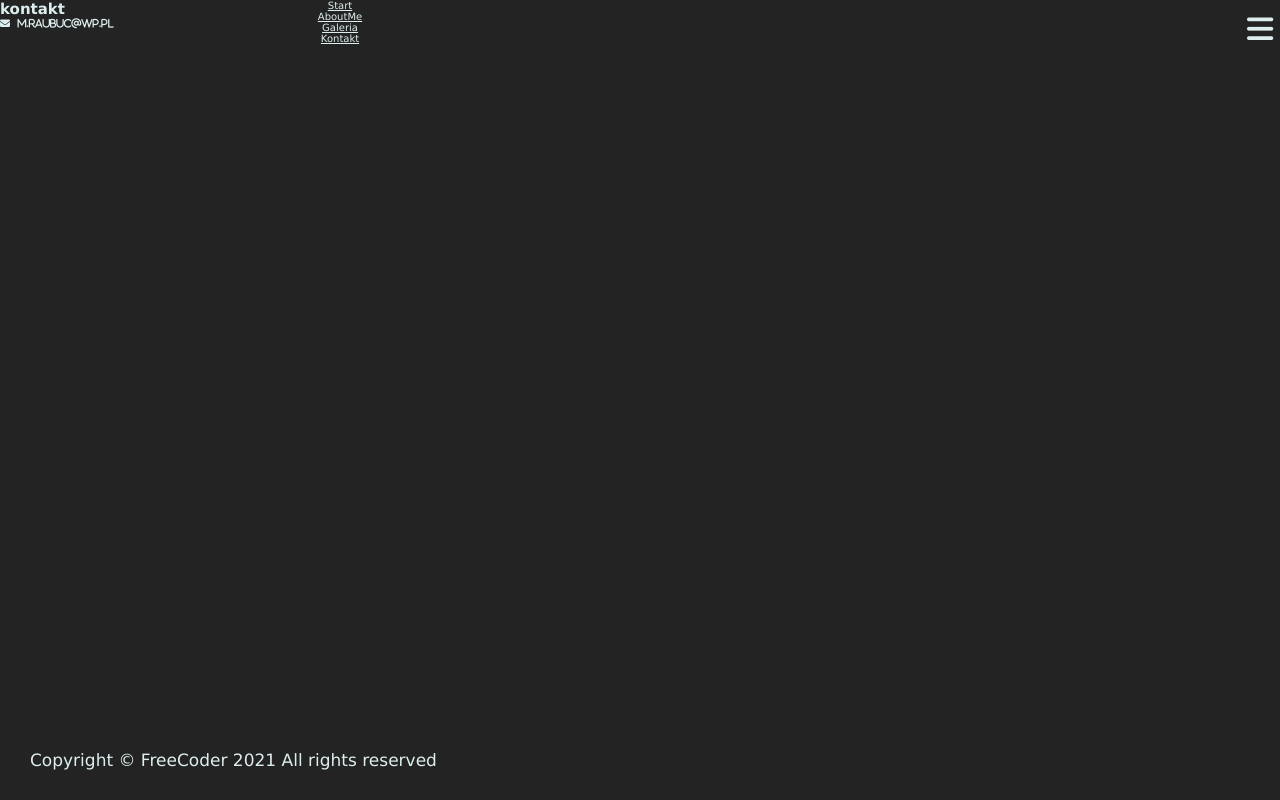
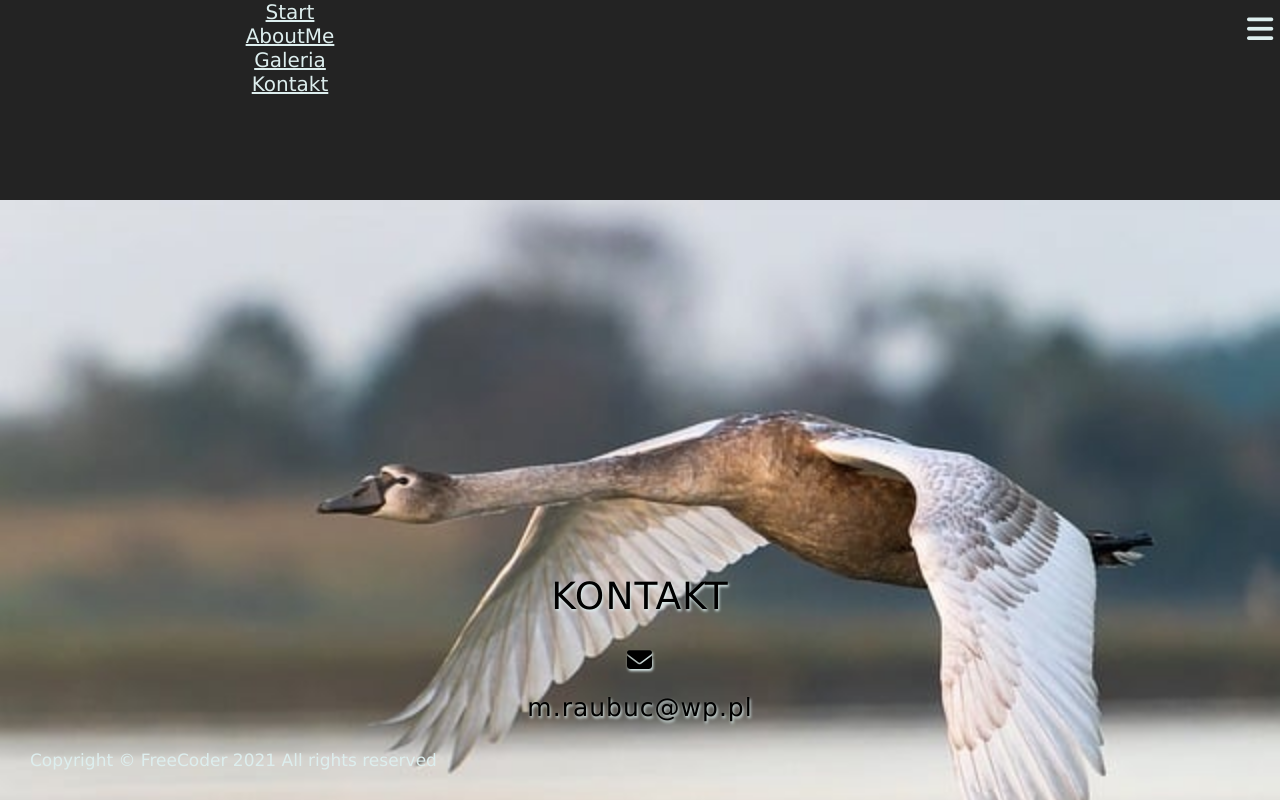
Before and after one commit to marcocollander/holiday-photos-react, a React (Create React App) app: page /contact in a window 1280 px wide. Shown: the top 800 px of the page. Built offline with nearby package versions, Linux system fonts and the light colour scheme.

Commit message:
Update styles

```diff
--- a/src/components/Button/Button.jsx
+++ b/src/components/Button/Button.jsx
@@ -1,10 +1,11 @@
-const Button = ({onClick, classNameIcon = 'fas fa-times'}) => {
-
-  return (
-    <button onClick={onClick} className="burger">
-      <i className={classNameIcon}></i>
-    </button>
-  );
+const Button = ({ onClick, classIcon }) => {
+	return (
+		<button
+			onClick={onClick}
+			className='burger'>
+			<i className={classIcon}></i>
+		</button>
+	);
 };
 
 export default Button;
--- a/src/components/Button/_Button.scss
+++ b/src/components/Button/_Button.scss
@@ -8,10 +8,10 @@
   height: 40px;
   background: none;
   border: none;
-  transition: all 0.8s;
   z-index: 1;
   font-size: 3rem;
   color: var.$color-light;
+  cursor: pointer;
 
   .fa-times {
     color: var.$bgcolor-dark;
--- a/src/components/Navigation/Navigation.jsx
+++ b/src/components/Navigation/Navigation.jsx
@@ -1,27 +1,32 @@
 import { NavLink, Routes, Route } from 'react-router-dom';
-import Button from '../Button/Button';
+import Button from '../../components/Button/Button';
 import Header from '../Header/Header';
 import AboutMe from '../../pages/AboutMe';
 import Gallery from '../../pages/Gallery';
-import Contact from '../../pages/Contact';
+import Contact from '../../pages/Contact/Contact';
 import { useState } from 'react';
 
 const Navigation = () => {
 	const [active, setActive] = useState('');
 	const [hidden, setHidden] = useState('hidden');
-  const [burgerIcon, setBurgerIcon] = useState('fas fa-bars');
-  const handleClick = () => {
+	const [classIcon, setClassIcon] = useState('fas fa-bars');
+	const [flag, setFlag] = useState(true);
+
+	const handleClick = e => {
 		!active ? setActive('show') : setActive('');
 		hidden ? setHidden('') : setHidden('hidden');
-    burgerIcon ? setBurgerIcon('') : setBurgerIcon('fas fa-bars');
+		flag ? setClassIcon('fas fa-times') : setClassIcon('fas fa-bars');
+    flag ? setFlag(false) : setFlag('true')
 	};
 
-  return (
+	return  (console.log(flag),
 		<>
 			<nav className='nav'>
-        <Button classNameIcon={burgerIcon}
+				<Button
 					onClick={handleClick}
+					classIcon={classIcon}
 				/>
+
 				<ul className={`links ${active} ${hidden}`}>
 					<li onClick={handleClick}>
 						<NavLink to='/'>Start</NavLink>
@@ -29,20 +34,32 @@ const Navigation = () => {
 					<li onClick={handleClick}>
 						<NavLink to='/aboutme'>AboutMe</NavLink>
 					</li>
-          <li>
+					<li onClick={handleClick}>
 						<NavLink to='/gallery'>Galeria</NavLink>
 					</li>
 
-          <li>
+					<li onClick={handleClick}>
 						<NavLink to='/contact'>Kontakt</NavLink>
 					</li>
 				</ul>
 			</nav>
 			<Routes>
-        <Route path='/' element={<Header />} />
-        <Route path='/aboutme' element={<AboutMe />} />
-        <Route path='/gallery' element={<Gallery />} />
-        <Route path='/contact' element={<Contact />} />
+				<Route
+					path='/'
+					element={<Header />}
+				/>
+				<Route
+					path='/aboutme'
+					element={<AboutMe />}
+				/>
+				<Route
+					path='/gallery'
+					element={<Gallery />}
+				/>
+				<Route
+					path='/contact'
+					element={<Contact />}
+				/>
 			</Routes>
 		</>
 	);
--- a/src/components/Navigation/_Navigation.scss
+++ b/src/components/Navigation/_Navigation.scss
@@ -1,13 +1,10 @@
 @use '../../sass/var';
-
-.nav {
-  // width: 100vw;
-}
 
 .links {
 	flex-direction: column;
 	transition: all 0.8s;
 	text-align: center;
+	font-size: 2rem;
 
 	a {
 		color: var.$color-light;
@@ -23,8 +20,8 @@
 	height: 50vh;
 	display: flex;
 	justify-content: space-evenly;
-  animation: show 0.3s linear forwards;
-  background-color: yellow;
+	animation: show 0.1s linear forwards;
+	background-color: rgb(239, 239, 213);
 
 	a {
 		color: var.$bgcolor-dark;
@@ -35,11 +32,10 @@
 	width: 100%;
 	position: absolute;
 	top: 0;
-  left: -200px;
+	left: -250px;
 	height: 50vh;
-  animation: hidden 0.3s linear forwards;
+	animation: hidden 0.1s linear forwards;
 	flex-direction: column;
-  transition: all 0.8s;
 	text-align: center;
 
 	a {
@@ -66,3 +62,7 @@
 		transform: translateX(0);
 	}
 }
+
+@media (min-width: 576px) {
+
+}
--- a/src/pages/Contact.jsx
+++ b/src/pages/Contact/Contact.jsx
@@ -1,13 +1,17 @@
+import swan from '../../images/swan_640.jpg'
+
 const Contact = () => {
   return (
     <section className='contact wrapper' id='contact'>
+      <img src={swan} alt="łabędź" />
       <h2 className='section-title'>kontakt</h2>
 
       {/* <p>
         <i className='fas fa-phone'>&nbsp;&nbsp;&nbsp;780 026 241</i>
       </p> */}
-      <p>
-        <i className='fas fa-envelope'>&nbsp;&nbsp;&nbsp;m.raubuc@wp.pl</i>
+      <p className="contact__description">
+        <i className='fas fa-envelope'></i>
+          m.raubuc@wp.pl
       </p>
 
       {/* <h3>Adres</h3>
--- /dev/null
+++ b/src/pages/Contact/_Contact.scss
@@ -0,0 +1,34 @@
+@use '../../sass/var';
+
+.contact {
+	margin-top: 35%;
+	height: 50vh;
+	display: flex;
+	flex-direction: column;
+	gap: 30px;
+	align-items: center;
+	justify-content: center;
+	font-size: 2.5rem;
+	font-weight: normal;
+	z-index: 1;
+	color: var.$dark;
+	text-shadow: 1px 2px 3px var.$color-light;
+
+	img {
+		position: absolute;
+		width: 100%;
+		left: 0;
+		right: 0;
+		top: 25%;
+		z-index: -1;
+	}
+
+	&__description {
+		letter-spacing: 1px;
+		display: flex;
+		flex-direction: column;
+		gap: 20px;
+		align-items: center;
+		justify-content: center;
+	}
+}
--- a/src/sass/_base.scss
+++ b/src/sass/_base.scss
@@ -10,7 +10,6 @@
 
 :root {
 	font-size: 62.5%;
-
 }
 
 body {
@@ -19,3 +18,9 @@ body {
 	color: var.$color-light;
 	font-family: var.$font-verdana;
 }
+
+.section-title {
+	text-transform: uppercase;
+	font-weight: normal;
+	letter-spacing: 1px;
+}
--- a/src/sass/_var.scss
+++ b/src/sass/_var.scss
@@ -1,4 +1,5 @@
 // variables => colors
+$dark: #000;
 $bgcolor-dark: #232323;
 $color-light: #dee;
 // variables => fonts
--- a/src/sass/main.scss
+++ b/src/sass/main.scss
@@ -3,4 +3,5 @@
 @forward '../components/Button/Button';
 @forward '../components/Navigation/Navigation';
 @forward '../components/Header/Header';
+@forward '../pages/Contact/Contact';
 @forward '../components/Footer/Footer';
```
Also changed, not shown: src/images/swan_640.jpg (added). Lines whose indentation alone changed are shown as unchanged.
